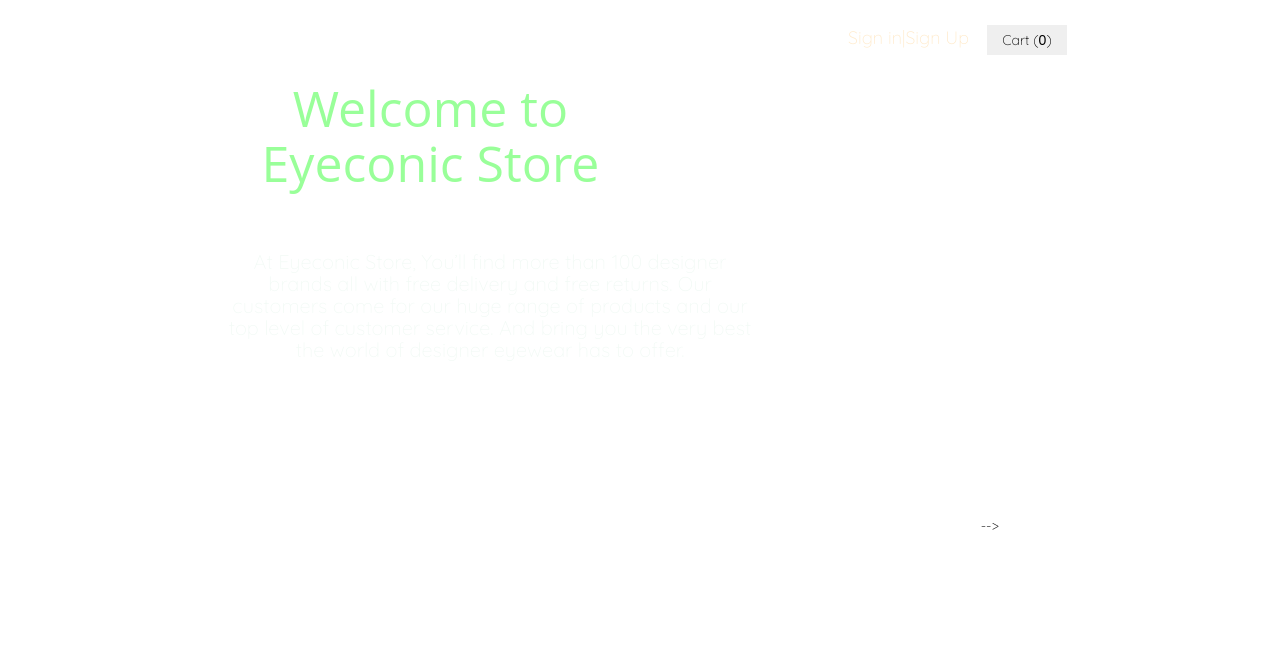
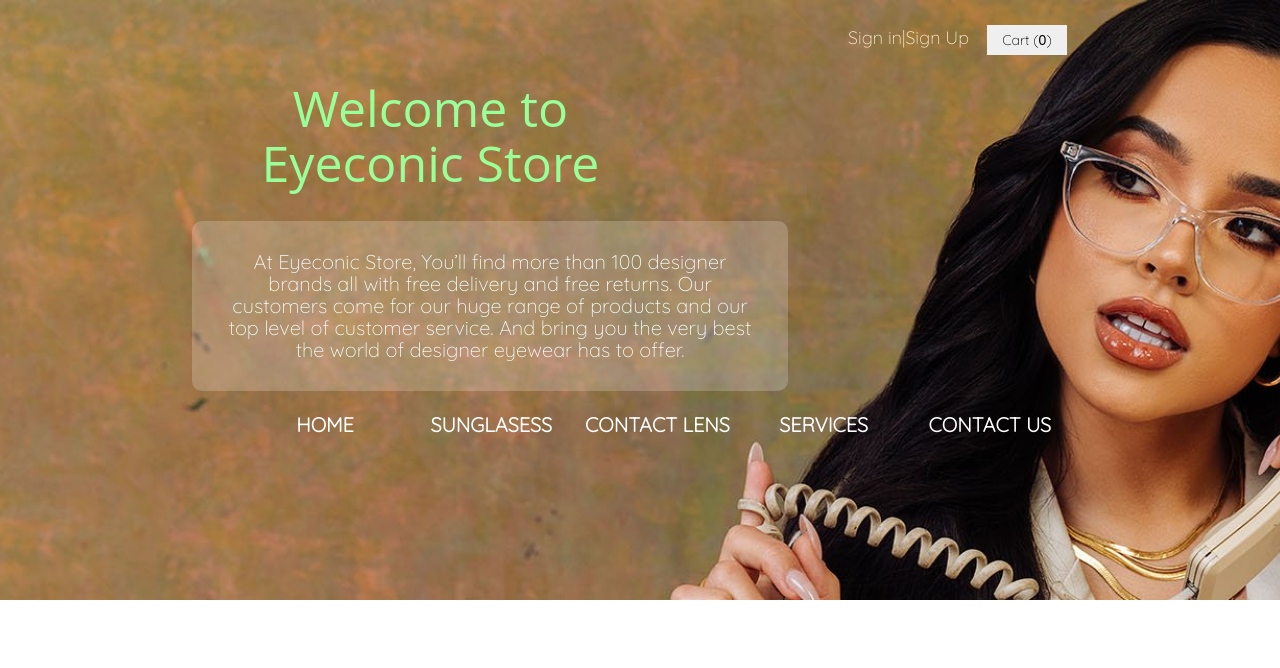
Before and after one commit to lytrieudat/test_final, a plain HTML site: page index.html in a window 1280 px wide. Shown: the top 668 px of the page. Drawn offline with nearby package versions, Linux system fonts and the light colour scheme; grey boxes are pictures that could not be loaded; files whose address does not match are found by name.

Commit message:
Update index.html

```diff
--- a/index.html
+++ b/index.html
@@ -12,7 +12,7 @@
 
 </head>
 <body onload="javascript:addCart()">
-        <div class="image-header">
+        <div class="image-header" style="background-image: url('image/panel/banner2.jpg');">
             <div class="main_page">
                 <div class="main_nav">
                     <div class="row">
```
